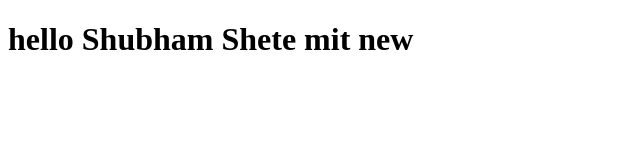
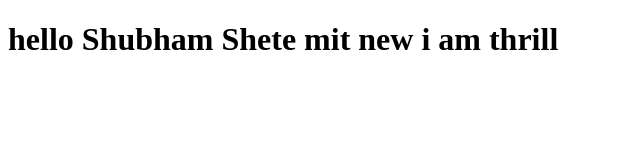
Before and after one commit to shubhams111222/shubhamtest1, a plain HTML site: page index.html in a window 1280 px wide. Shown: the whole page, without its empty margins (0-640 px from the left). Drawn offline with Linux system fonts and the light colour scheme.

Commit message:
New Version Of web file.

```diff
--- a/index.html
+++ b/index.html
@@ -7,7 +7,7 @@
     <title>Hello Shubham Shete</title>
 </head>
 <body>
-    <h1>hello Shubham Shete mit new</h1>
+    <h1>hello Shubham Shete mit new i am thrill</h1>
 
 </body>
 </html>
```
